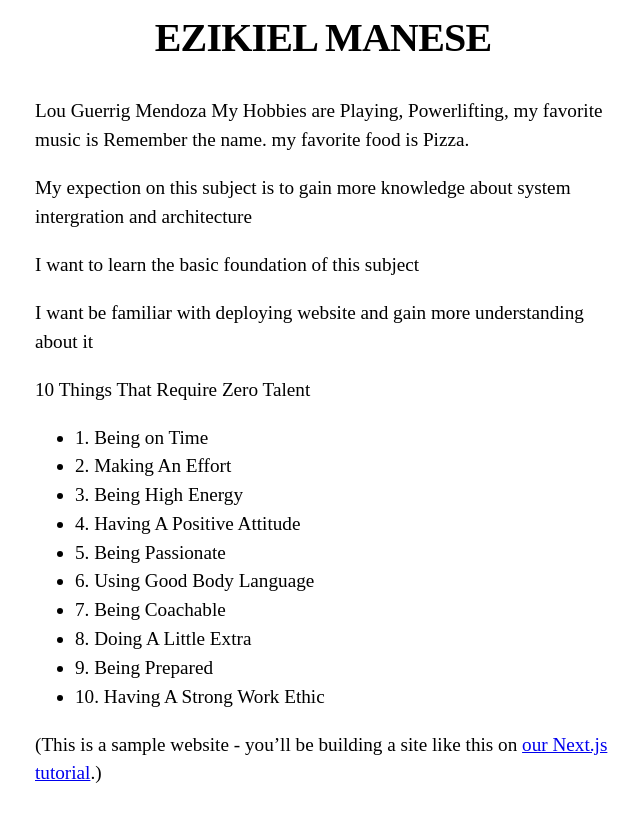
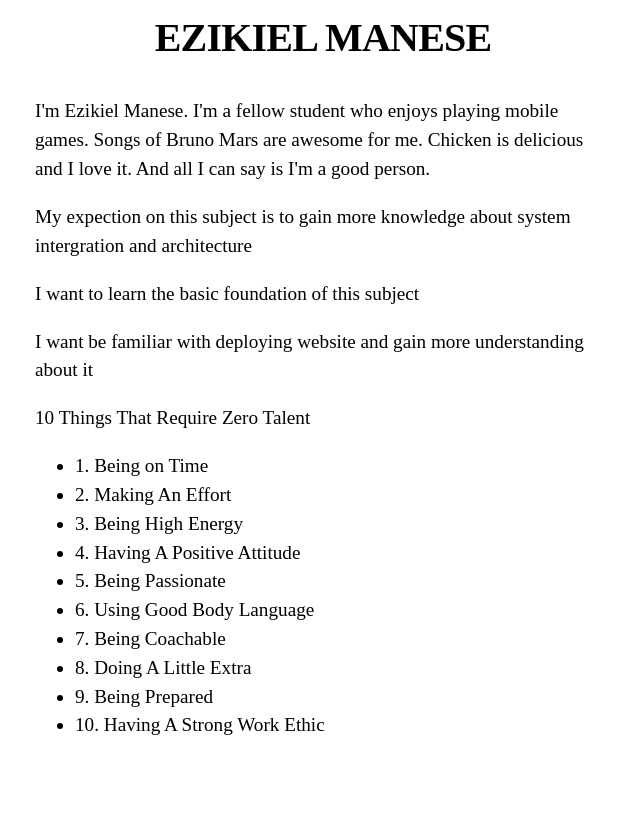
Before and after one commit to Ezikiel2023/cpeitel3, a Next.js app: page / in a window 1280 px wide. Shown: the part 194-1016 px from the top of the page, without its empty margins (317-957 px from the left). Built offline with nearby package versions, Linux system fonts and the light colour scheme.

Commit message:
Update index.js

```diff
--- a/pages/index.js
+++ b/pages/index.js
@@ -9,8 +9,8 @@ export default function Home() {
         <title>{siteTitle}</title>
       </Head>
       <section className={utilStyles.headingMd}>
-        <p> Lou Guerrig Mendoza My Hobbies are Playing, Powerlifting, my favorite music is Remember the name. my favorite food is
-Pizza.</p>
+        <p>I'm Ezikiel Manese. I'm a fellow student who enjoys playing mobile games. Songs of Bruno Mars are awesome for me. Chicken is delicious and I love it. And all I can say is I'm a good person.
+</p>
 <p>My expection on this subject is to gain more knowledge about system intergration and architecture </p>
 <p>I want to learn the basic foundation of this subject</p>
 <p>I want be familiar with deploying website and gain more understanding about it</p>
@@ -27,10 +27,6 @@ Pizza.</p>
         <li>9. Being Prepared</li>
         <li>10. Having A Strong Work Ethic</li>
         </ul>
-        <p>
-          (This is a sample website - you’ll be building a site like this on{' '}
-          <a href="https://nextjs.org/learn">our Next.js tutorial</a>.)
-        </p>
       </section>
     </Layout>
   );
```
